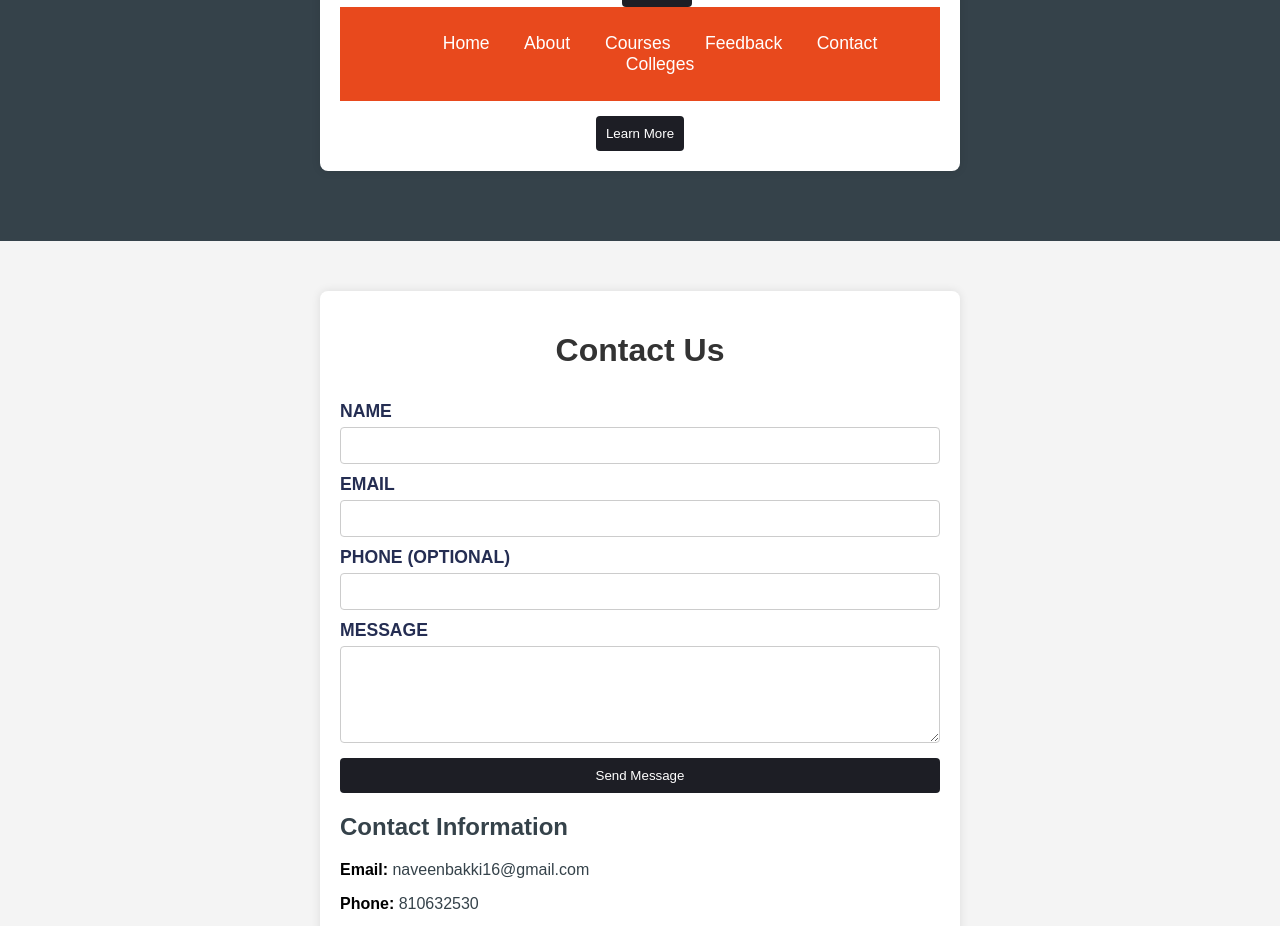
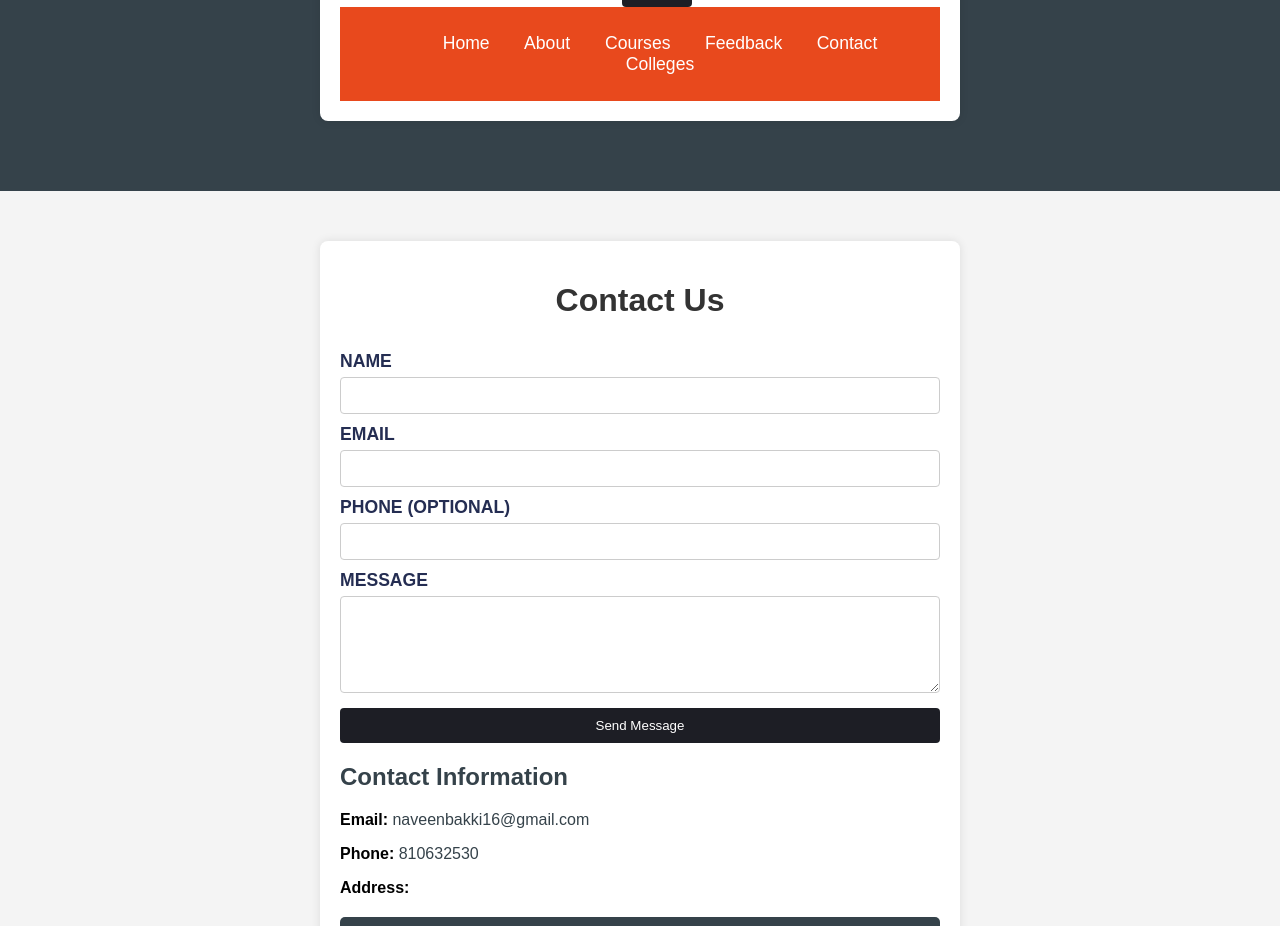
Before and after one commit to NaveenYadav911/diploma, a plain HTML site: page contact.html in a window 1280 px wide. Shown: the part 143-1069 px from the top of the page. Drawn offline with Linux system fonts and the light colour scheme.

Commit message:
Update contact.html

```diff
--- a/contact.html
+++ b/contact.html
@@ -27,14 +27,14 @@
                 <li><a href="colleges.html">Colleges</a></li>
               </ul>
             </nav>
-            <button class="button | display-sm-none display-md-inline-flex">Learn More</button>
+
           </div>
         </div>
     </header>
 
     <main class="contact-main">
         <div class="container">
-            <h1>Contact Us</h1>
+            <center><h1>Contact Us</h1></center>
             <div class="contact-content">
                 <form class="contact-form">
                     <label for="name">Name</label>
@@ -55,7 +55,7 @@
                     <h2>Contact Information</h2>
                     <p><strong>Email:</strong> <a href="mailto:naveenbakki16@gmail.com">naveenbakki16@gmail.com</a></p>
                     <p><strong>Phone:</strong> <a href="tel:810632530">810632530</a></p>
-                    <p><strong>Address:</strong> Your Address Here</p>
+                    <p><strong>Address:</strong></p>
                     <div class="social-media">
                         <h3>Follow Us</h3>
                         <a href="#" class="social-link">Facebook</a>
```
